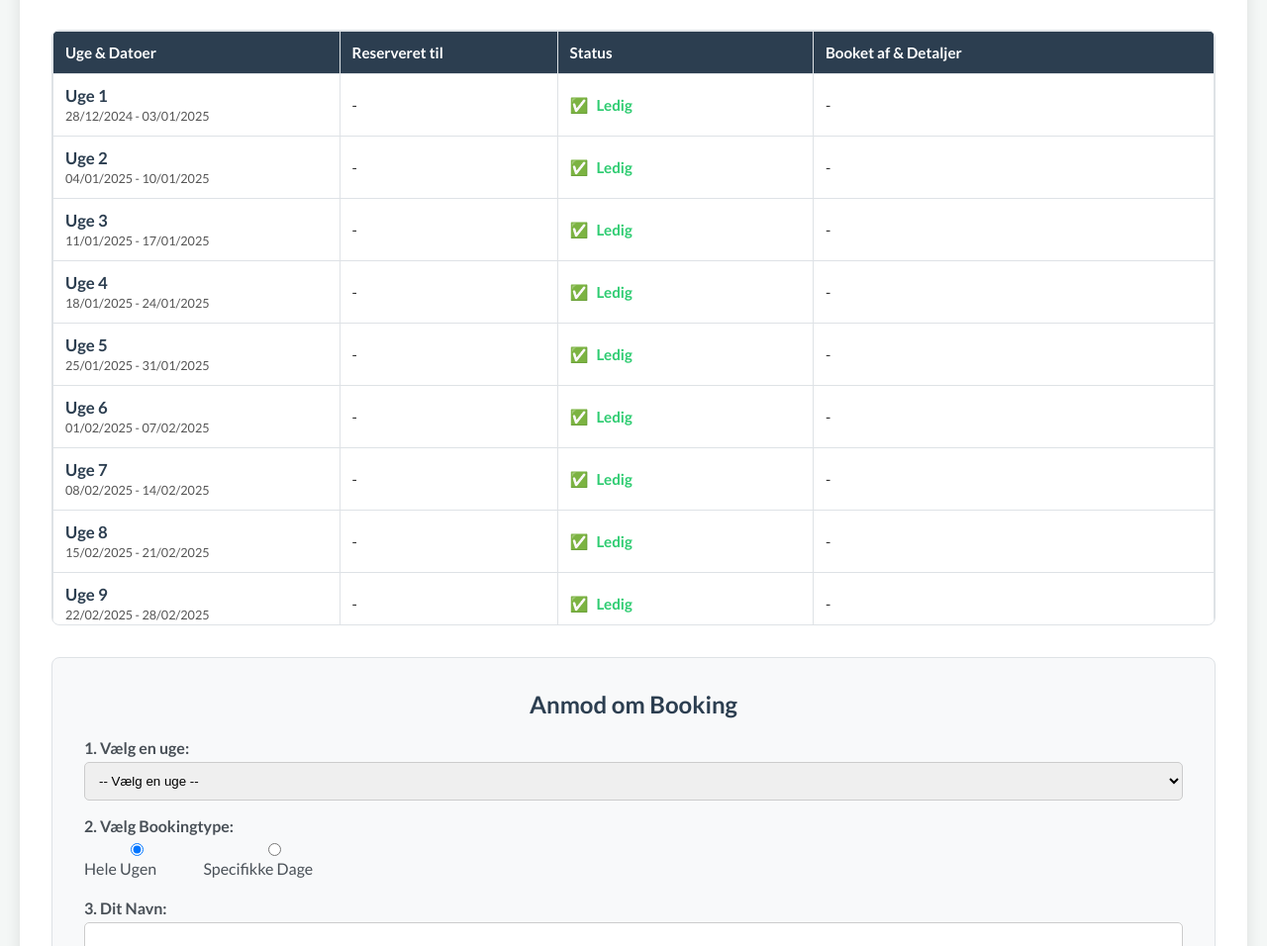
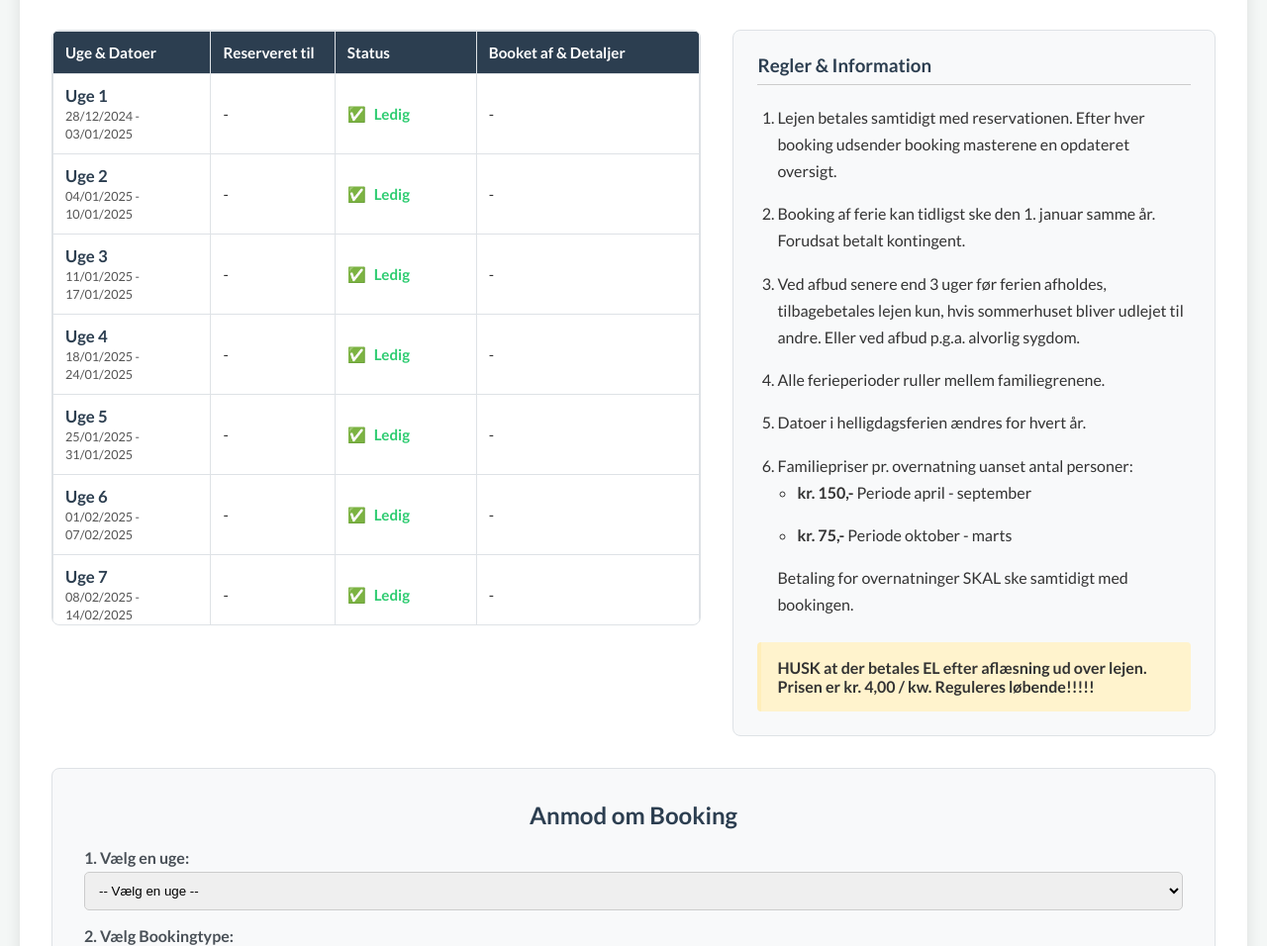
Before and after one commit to Thomasgrube/Booking, a plain HTML site: page index.html in a window 1280 px wide. Shown: the part 258-1214 px from the top of the page at 99% size. Drawn offline with nearby package versions, Linux system fonts and the light colour scheme.

Commit message:
Add files via upload

```diff
--- a/index.html
+++ b/index.html
@@ -33,7 +33,7 @@
             padding: 20px;
         }
         .container {
-            max-width: 1200px;
+            max-width: 1400px; /* Increased width for new layout */
             margin: auto;
             background: var(--white-color);
             padding: 2rem;
@@ -67,6 +67,51 @@
             font-size: 3rem;
             text-shadow: 2px 2px 4px rgba(0,0,0,0.6);
         }
+
+        /* --- NEW: Main Layout for two columns --- */
+        .main-layout {
+            display: flex;
+            flex-wrap: wrap;
+            gap: 2rem;
+            align-items: flex-start;
+        }
+        .calendar-section {
+            flex: 3;
+            min-width: 600px;
+        }
+        .info-panel {
+            flex: 2;
+            min-width: 300px;
+            background-color: #f8f9fa;
+            padding: 1.5rem;
+            border-radius: 8px;
+            border: 1px solid var(--border-color);
+        }
+        .info-panel h3 {
+            margin-top: 0;
+            border-bottom: 1px solid #ccc;
+            padding-bottom: 0.5rem;
+            color: var(--dark-header-color);
+        }
+        .info-panel ol, .info-panel ul {
+            padding-left: 20px;
+            line-height: 1.7;
+        }
+        .info-panel li {
+            margin-bottom: 1rem;
+        }
+        .info-highlight {
+            margin-top: 1.5rem;
+            padding: 1rem;
+            background-color: #fff3cd;
+            border-left: 4px solid #ffeeba;
+            border-radius: 4px;
+        }
+        .info-highlight p {
+            margin: 0;
+            font-weight: bold;
+        }
+
         table {
             width: 100%;
             border-collapse: collapse;
@@ -133,6 +178,9 @@
             <h1>Sommerhus Bookinger</h1>
             <p>Familiens feriekalender for 2025</p>
         </header>
+
+        <div class="main-layout">
+            <div class="calendar-section">
                 <div class="table-container">
                     <table id="booking-table">
                         <thead>
@@ -146,6 +194,30 @@
                         <tbody id="week-list-body"></tbody>
                     </table>
                 </div>
+            </div>
+            <div class="info-panel">
+                <h3>Regler & Information</h3>
+                <ol>
+                    <li>Lejen betales samtidigt med reservationen. Efter hver booking udsender booking masterene en opdateret oversigt.</li>
+                    <li>Booking af ferie kan tidligst ske den 1. januar samme år. Forudsat betalt kontingent.</li>
+                    <li>Ved afbud senere end 3 uger før ferien afholdes, tilbagebetales lejen kun, hvis sommerhuset bliver udlejet til andre. Eller ved afbud p.g.a. alvorlig sygdom.</li>
+                    <li>Alle ferieperioder ruller mellem familiegrenene.</li>
+                    <li>Datoer i helligdagsferien ændres for hvert år.</li>
+                    <li>
+                        Familiepriser pr. overnatning uanset antal personer:
+                        <ul>
+                            <li><b>kr. 150,-</b> Periode april - september</li>
+                            <li><b>kr. 75,-</b> Periode oktober - marts</li>
+                        </ul>
+                        Betaling for overnatninger SKAL ske samtidigt med bookingen.
+                    </li>
+                </ol>
+                <div class="info-highlight">
+                    <p>HUSK at der betales EL efter aflæsning ud over lejen. Prisen er kr. 4,00 / kw. Reguleres løbende!!!!!</p>
+                </div>
+            </div>
+        </div>
+
         <div class="request-section">
             <h2>Anmod om Booking</h2>
             <form id="booking-form">
@@ -168,6 +240,7 @@
             </form>
             <p id="form-message" style="text-align:center; margin-top:1rem; font-weight:bold;"></p>
         </div>
+
         <footer class="footer">
             <p>For ændringer, kontakt Thomas Grube på thomasgrube89@email.com</p>
             <div class="footer-buttons">
```
Lines whose indentation alone changed are shown as unchanged.
